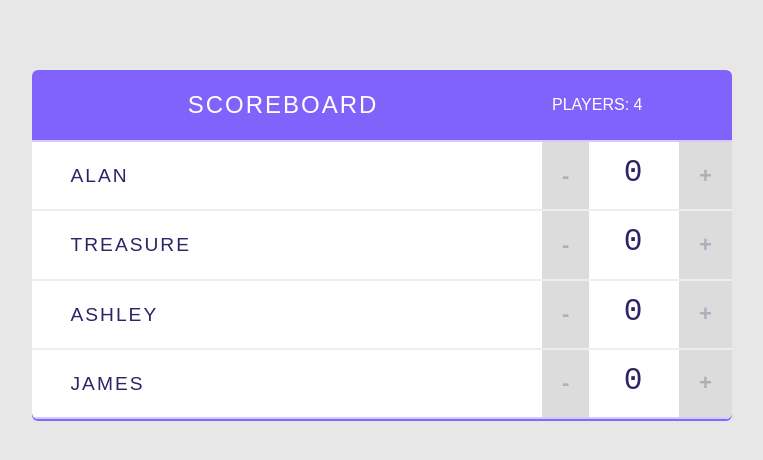
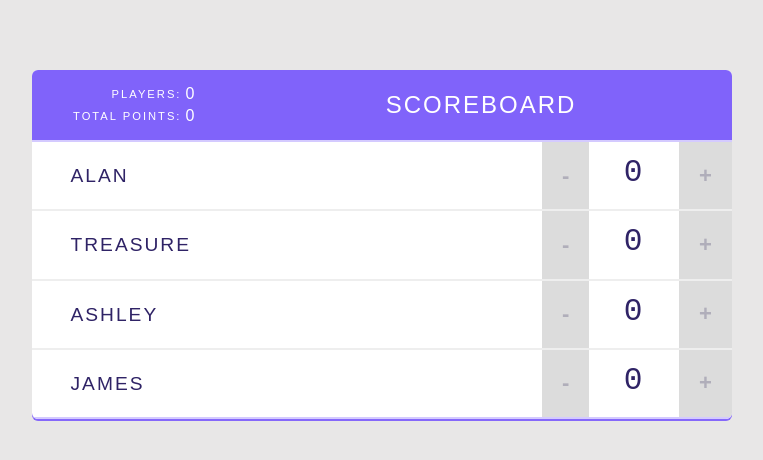
Before and after one commit to alan-nguyen/scoreboard, a React (Create React App) app: page / in a window 1280 px wide. Shown: the top 460 px of the page, without its empty margins (258-1021 px from the left). Built offline with nearby package versions, Linux system fonts and the light colour scheme.

Commit message:
Pass players to Stats

```diff
--- a/src/components/App.js
+++ b/src/components/App.js
@@ -58,7 +58,7 @@ class App extends Component {
   render() {
     return (
       <div className="scoreboard">
-        <Header title="Scoreboard" totalPlayers={this.state.players.length} />
+        <Header title="Scoreboard" players={this.state.players} />
 
         {/* Players list */}
         {this.state.players.map((player, index) => (
--- a/src/components/Header.js
+++ b/src/components/Header.js
@@ -1,10 +1,11 @@
 import React from 'react';
+import Stats from './Stats';
 
 const Header = (props) => {
   return (
     <header>
+      <Stats players={props.players} />
       <h1>{props.title}</h1>
-      <span className="stats">Players: {props.totalPlayers}</span>
     </header>
   );
 };
```
